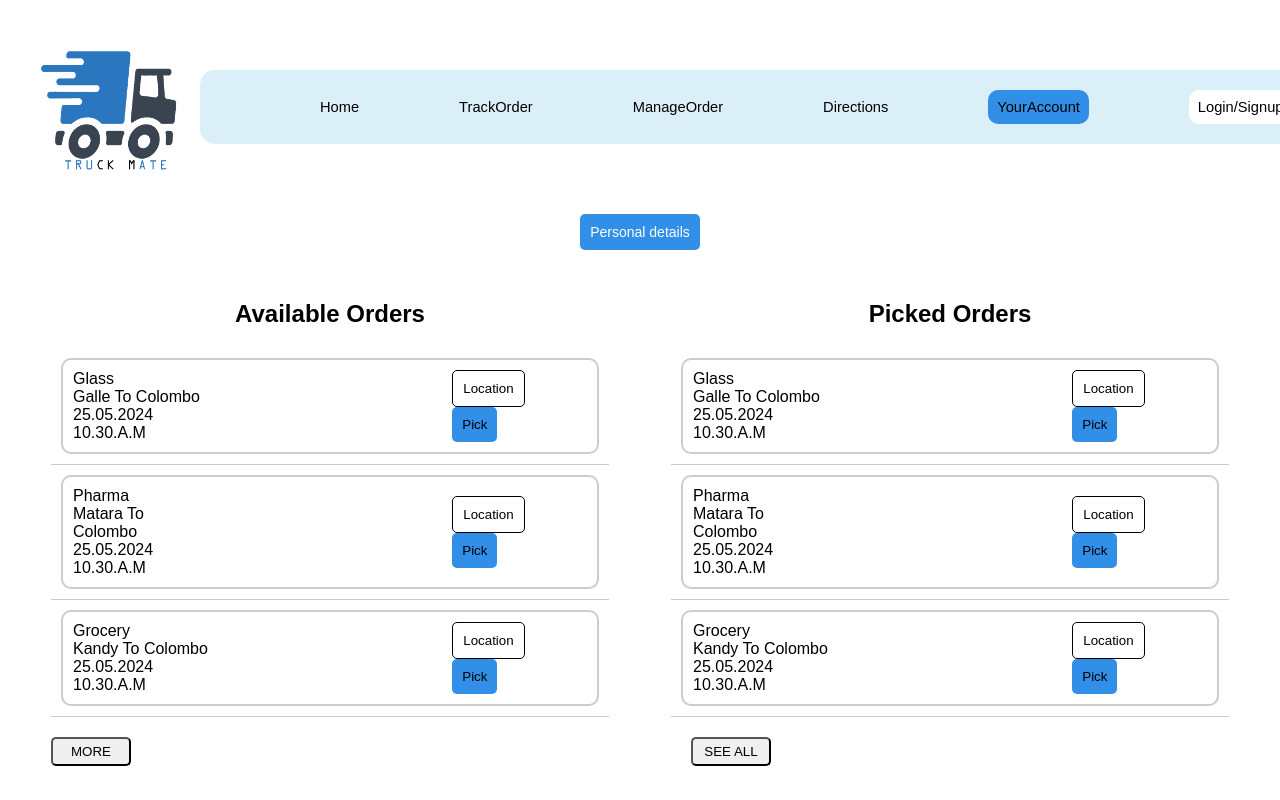
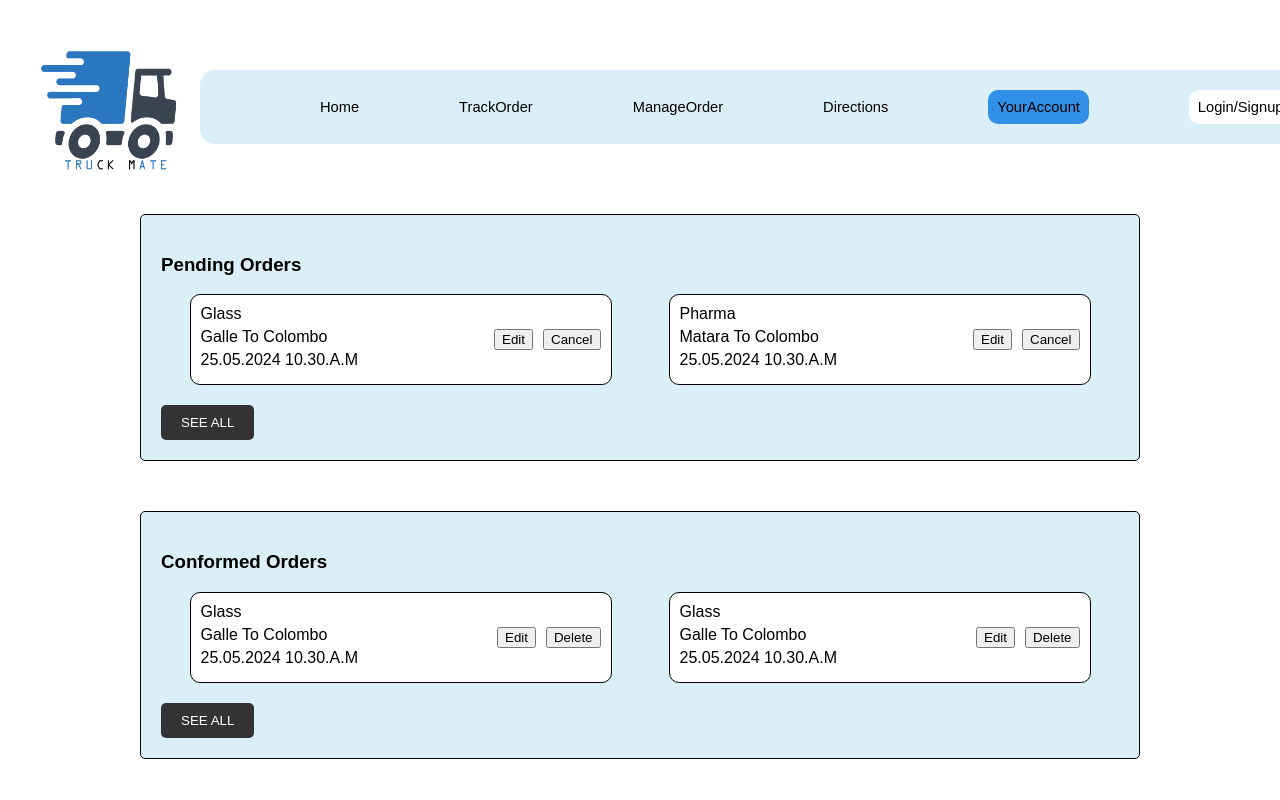
Before and after one commit to ranasinghegit/Truck_Mate_, a React (Vite) app: page / in a window 1280 px wide. Shown: the top 800 px of the page. Built offline with nearby package versions, Linux system fonts and the light colour scheme.

Commit message:
Add customer dashboard

```diff
--- a/package.json
+++ b/package.json
@@ -1,5 +1,5 @@
 {
-  "name": "vite-project",
+  "name": "truck_mate",
   "private": true,
   "version": "0.0.0",
   "type": "module",
--- a/src/App.jsx
+++ b/src/App.jsx
@@ -1,16 +1,20 @@
 // App.js
 import React from 'react';
-// import Header from './components/Header';
 import Header from './components/Header';
-import OrderList from './driver_dashboard/OrderList';
+// import OrderList from './Driver_Dashboard/OrderList';
+import Customer_Dashboard from './Customer_Dashboard/COrderList';
 import Footer from './components/Footer';
 import './App.css';
+
+// =================================================================
+
 
 function App() {
   return (
     <div>
       <Header />
-      <OrderList />
+      {/* <OrderList/> */}
+      <Customer_Dashboard />
       <Footer />
     </div>
   );
--- /dev/null
+++ b/src/Customer_Dashboard/COrderItem.jsx
@@ -0,0 +1,22 @@
+import React from 'react';
+
+const COrderItem = ({ order, actions }) => {
+  const { name, from, to, date, time } = order;
+
+  return (
+    <div className="order-item">
+      <div className="order-details">
+        <span>{name}</span>
+        <span>{from} To {to}</span>
+        <span>{date} {time}</span>
+      </div>
+      <div className="order-actions">
+        {actions.map((action, index) => (
+          <button key={index}>{action}</button>
+        ))}
+      </div>
+    </div>
+  );
+};
+
+export default COrderItem;
--- /dev/null
+++ b/src/Customer_Dashboard/COrderList.css
@@ -0,0 +1,68 @@
+/* COrderList.css */
+.order-list {
+    display:block;
+    grid-template-columns: repeat(3, 1fr);
+    grid-gap: 20px;
+    margin-top: 20px;
+    width: 1000px;
+    margin-left:auto;
+    margin-right: auto;
+  }
+
+  .order-section {
+    background-color: #DBEFF9;
+    padding: 20px;
+    border-radius: 5px;
+    border: solid 1px;
+    margin-bottom: 50px;
+    /* width: 10px; */
+
+  }
+
+  .order-items {
+    margin-bottom: 10px;
+    display:flow-root;
+    display: flex ;
+    flex-wrap:wrap;
+  }
+
+  .order-item {
+    margin-left: auto;
+    margin-right: auto;
+    display: flex;
+    justify-content: space-between;
+    align-items: center;
+    padding: 10px;
+    background-color: #fff;
+    border-radius: 10px;
+    /* margin-bottom: 10px; */
+/* ============== */
+
+border: solid 1px;
+border-radius: 10px;
+width: 25rem;
+margin-bottom: 10px;
+/* ================= */
+
+
+  }
+
+  .order-details span {
+    display: block;
+    margin-bottom: 5px;
+  }
+
+  .order-actions button {
+    margin-left: 10px;
+  }
+
+  .see-all {
+    background-color: #333;
+    color: #fff;
+    border: none;
+    padding: 10px 20px;
+    border-radius: 5px;
+    cursor: pointer;
+    margin-left: auto;
+    margin-right: auto;
+  }
--- /dev/null
+++ b/src/Customer_Dashboard/COrderList.jsx
@@ -0,0 +1,18 @@
+// components/COrderList.js
+import React from 'react';
+import PendingOrders from './PendingOrders';
+import ConfirmedOrders from './ConfirmedOrders';
+import ReceivedOrders from './ReceivedOrders';
+import './COrderList.css';
+
+const COrderList = () => {
+  return (
+    <div className="order-list">
+      <PendingOrders />
+      <ConfirmedOrders />
+      <ReceivedOrders />
+    </div>
+  );
+};
+
+export default COrderList;
--- /dev/null
+++ b/src/Customer_Dashboard/ConfirmedOrders.jsx
@@ -0,0 +1,25 @@
+// components/ConfirmedOrders.js
+import React from 'react';
+import OrderItem from './COrderItem';
+
+const ConfirmedOrders = () => {
+  const confirmedOrders = [
+    { id: 1, name: 'Glass', from: 'Galle', to: 'Colombo', date: '25.05.2024', time: '10.30.A.M' },
+    { id: 2, name: 'Glass', from: 'Galle', to: 'Colombo', date: '25.05.2024', time: '10.30.A.M' },
+    // Add more confirmed orders here
+  ];
+
+  return (
+    <div className="order-section">
+      <h3>Conformed Orders</h3>
+      <div className="order-items">
+        {confirmedOrders.map((order) => (
+          <OrderItem key={order.id} order={order} actions={['Edit', 'Delete']} />
+        ))}
+      </div>
+      <button className="see-all">SEE ALL</button>
+    </div>
+  );
+};
+
+export default ConfirmedOrders;
--- /dev/null
+++ b/src/Customer_Dashboard/PendingOrders.jsx
@@ -0,0 +1,26 @@
+
+// components/PendingOrders.js
+import React from 'react';
+import OrderItem from './COrderItem';
+
+const PendingOrders = () => {
+  const pendingOrders = [
+    { id: 1, name: 'Glass', from: 'Galle', to: 'Colombo', date: '25.05.2024', time: '10.30.A.M' },
+    { id: 2, name: 'Pharma', from: 'Matara', to: 'Colombo', date: '25.05.2024', time: '10.30.A.M' },
+    // Add more pending orders here
+  ];
+
+  return (
+    <div className="order-section">
+      <h3>Pending Orders</h3>
+      <div className="order-items">
+        {pendingOrders.map((order) => (
+          <OrderItem key={order.id} order={order} actions={['Edit', 'Cancel']} />
+        ))}
+      </div>
+      <button className="see-all">SEE ALL</button>
+    </div>
+  );
+};
+
+export default PendingOrders;
--- /dev/null
+++ b/src/Customer_Dashboard/ReceivedOrders.jsx
@@ -0,0 +1,26 @@
+// components/ReceivedOrders.js
+import React from 'react';
+import OrderItem from './COrderItem';
+
+const ReceivedOrders = () => {
+  const receivedOrders = [
+    { id: 1, name: 'Glass', from: 'Galle', to: 'Colombo', date: '25.05.2024', time: '10.30.A.M' },
+    { id: 2, name: 'Pharma', from: 'Matara', to: 'Colombo', date: '25.05.2024', time: '10.30.A.M' },
+    { id: 3, name: 'Pharma', from: 'Matara', to: 'Colombo', date: '25.05.2024', time: '10.30.A.M' },
+    // Add more received orders here
+  ];
+
+  return (
+    <div className="order-section">
+      <h3>Received Orders</h3>
+      <div className="order-items">
+        {receivedOrders.map((order) => (
+          <OrderItem key={order.id} order={order} actions={['Details', 'Review']} />
+        ))}
+      </div>
+      <button className="see-all">SEE ALL</button>
+    </div>
+  );
+};
+
+export default ReceivedOrders;
--- a/src/driver_dashboard/OrderList1.css
+++ /dev/null
@@ -1,110 +0,0 @@
-/* Order List Styles */
-.orld {
-    display: flex;
-    justify-content: space-around;
-    padding: 20px;
-  }
-  .personal-details {
-    background-color: #318FE7;
-    color: #ffffff;
-    padding: 10px 10px;
-    border-radius: 5px;
-    width: 100px;
-    margin-left: 1260px;
-    font-size: 14px;
-
-
-
-  }
-
-  .available-orders,
-  .picked-orders {
-    width: 45%;
-    /* border: 1px solid #ccc; */
-    padding: 10px;
-  }
-
-  .order-item {
-    display: flex;
-    justify-content: space-between;
-    align-items: center;
-    padding: 10px;
-    border-bottom: 1px solid #ccc;
-  }
-
-  .order-details {
-    flex-grow: 1;
-    border: 2px solid #ccc;
-    padding: 10px;
-    border-radius: 10px;
-    display: flex;
-    margin-left: 200px;
-    align-items: center;
-
-  }
-
-  .order-actions button {
-    margin-left: 10px;
-
-  }
-
-
-  /* --------------------------- */
-
-
-  .order-actions{
-    padding-left: 80px;
-
-  }
-  .order-actions button{
-    padding: 10px;
-    background-color: #318FE7;
-    border: none;
-    border-radius: 5px;
-  }
-
-  .bt4{
-    margin-left: 530px;
-    margin-top: 20px;
-    padding: 5px;
-    width: 80px;
-    border-radius: 5px;
-
-  }
-  .available-orders h2{
-    margin-left:420px;
-  }
-  .picked-orders h2{
-    margin-left: 10px;
-  }
-
-  .see{
-    margin: 20px;
-    padding: 5px;
-    width: 80px;
-    border-radius: 5px;
-  }
-
-  .pickedoo{
-    margin-left: -200px;
-    width:625px;
-  }
-
-
-  /* =========================== */
-
-  @media (max-width: 1000px) {
-    .personal-details {
-      font-size: 1em;
-    }
-    .orld {
-      flex-direction:column;
-      display: flex-wrap;
-    }
-
-    .available-order-list, .picked-order-list {
-      min-width: 100%; /* Full width on small screens */
-    }
-
-
-  }
```
